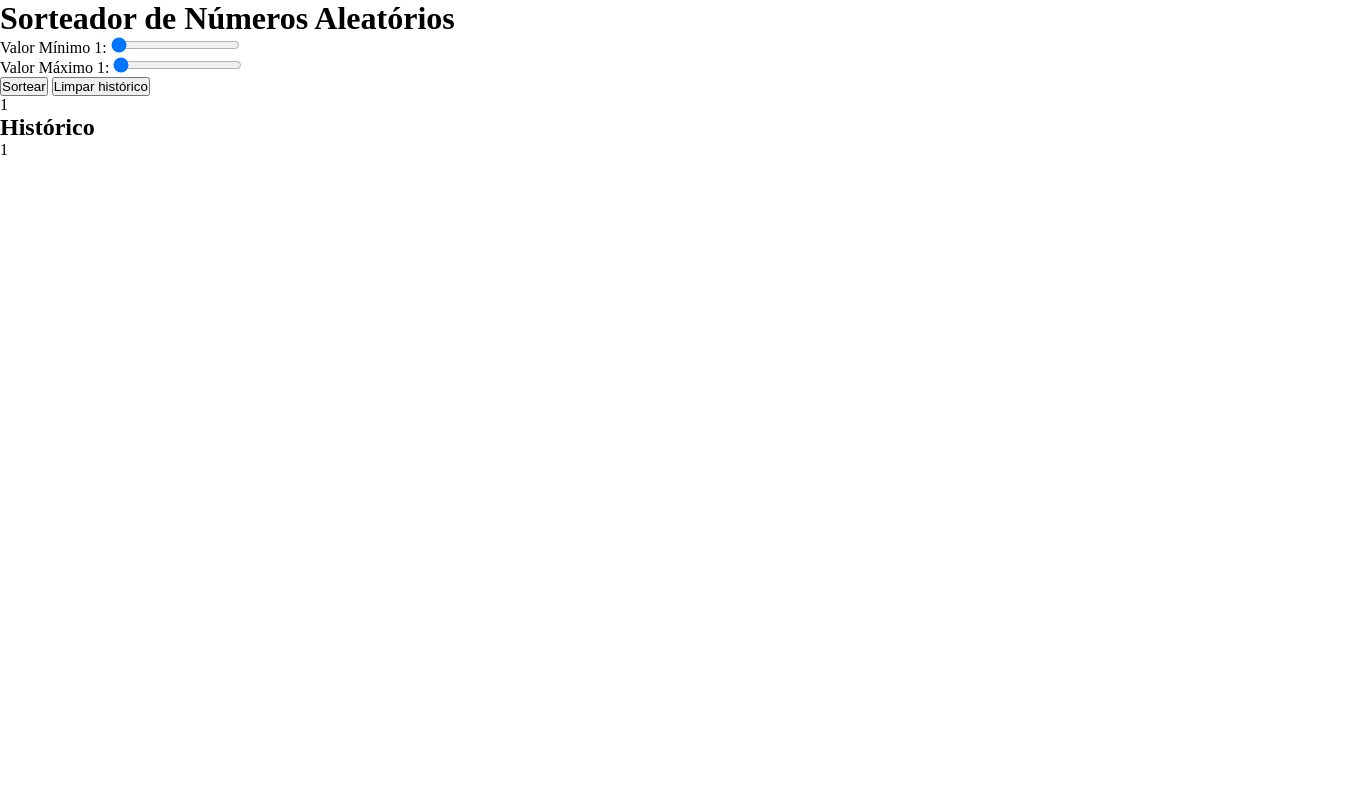
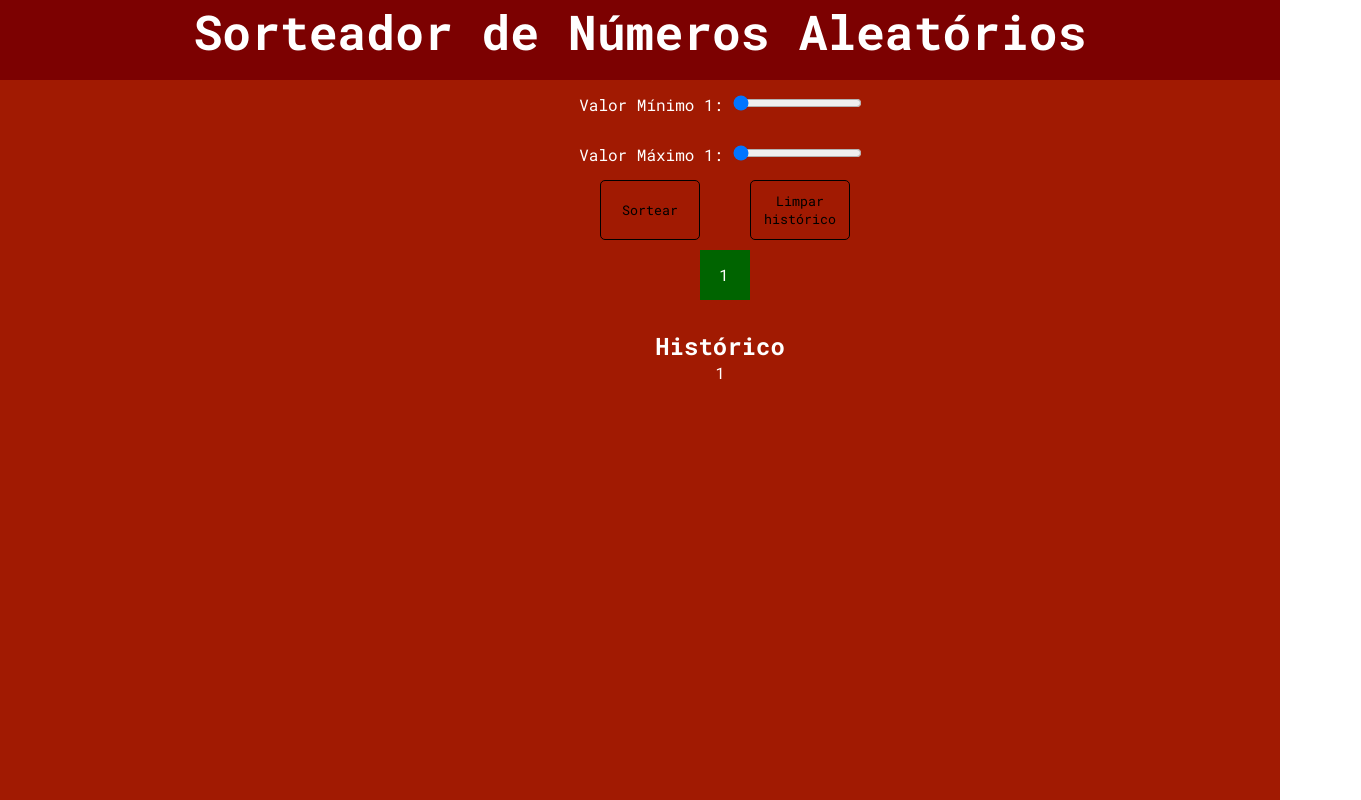
Before and after one commit to DevGabrielPortfolio/gerador-numero-aleatorio, a plain HTML site: page index.html in a window 1280 px wide. Both pictures are taken after a click on the button "Sortear". Shown: the whole page, 1361 px wide, since content can reach past the window. Drawn offline with Linux system fonts and the light colour scheme.

Commit message:
MODIFY: adicionando comentários no JavaScript, adicionando fonts vindas do google fonts, e estilizando a página

```diff
--- a/assets/css/index.css
+++ b/assets/css/index.css
@@ -2,6 +2,124 @@
     margin: 0;
     padding: 0;
     box-sizing: border-box;
+    font-family: "Roboto Mono", monospace, sans-serif;
+    color: var(--color-text);
+}
+
+
+.cabecalho{
+    width: 100vw;
+    height: 80px;
+    text-align: center;
+    font-size: 24px;
+    font-family: Georgia, 'Times New Roman', Times, serif;
+    background-color: var(--color-secondary);
+}
+
+.container-main{
+    background-color: var(--color-primary);
+    height: calc(100vh - 80px);
+    width: 100vw;
+    text-align: center;
+    position: relative;
+}
+
+.constainer-main__sliders{
+    width: 341px;
+    height: 100px;
+    display: flex;
+    flex-direction: column;
+    align-items: center;
+    position: absolute;
+    left: 550px;
+}
+
+.container-main__sliders__valor-min{
+    width: 100vw;
+    height: 50%;
+    padding-top: 14px;
+}
+
+.container-main__sliders__valor-max{
+    width: 100vw;
+    height: 50%;
+    padding-top: 14px;
+}
+
+.container-main__botoes{
+    width: 250px;
+    height: 60px;
+    position: relative;
+    position: absolute;
+    left: 600px;
+    top: 100px;
+}
+
+.container-main__botoes__sortear{
+    width: 40%;
+    height: 100%;
+    position: absolute;
+    left: 0;
+    color: var(--color-button);
+    background-color: transparent;
+    border: 1px solid var(--color-button);
+    border-radius: 5px;
+    transition: background-color 0.3s ease, transform 0.3s ease, box-shadow 0.3s ease;
+}
+
+.container-main__botoes__sortear:hover{
+    background-color: var(--color-button-hover);
+    transform: scale(1.05);
+    box-shadow: 0 4px 15px rgba(0, 0, 0, 0.3);
+}
+
+.container-main__botoes__limpar{
+    height: 100%;
+    width: 40%;
+    position: absolute;
+    right: 0;
+    color: var(--color-button);
+    background-color: transparent;
+    border: 1px solid var(--color-button);
+    border-radius: 5px;
+    transition: background-color 0.3s ease, transform 0.3s ease, box-shadow 0.3s ease;
+}
+
+.container-main__botoes__limpar:hover{
+    background-color: var(--color-button-hover);
+    transform: scale(1.05);
+    box-shadow: 0 4px 15px rgba(0, 0, 0, 0.3);
+}
+
+.container-main__resultado{
+    width: 50px;
+    height: 50px;
+    position: relative;
+    position: absolute;
+    left: 700px;
+    top: 170px;
+    background-color: var(--color-numero-sorteado-bg);
+}
+
+.container-main__resultado__saida{
+    position: absolute;
+    top: 14px;
+    left: 19px;
+}
+
+.container-main__historico{
+    width: 180px;
+    height: 150px;
+    position: absolute;
+    left: 630px;
+    top: 250px;
+}
+
+.container-main__historico-lista{
+    list-style-type: none;
+    display: flex;
+    flex-direction: column;
+    gap: 10px;
 }
 
 .hide{
--- a/assets/js/index.js
+++ b/assets/js/index.js
@@ -1,57 +1,78 @@
 // importando elementos do html
+// importando os sliders
 const sliderMin = document.getElementById('range-min');
 const sliderMax = document.getElementById('range-max');
-
+// importando os spans
 const sizeMin = document.getElementById('valor_minimo');
 const sizeMax = document.getElementById('valor_maximo');
-
+// importando os containers de resultado
 const containerNumero = document.querySelector('.container-main__resultado');
 const exibeNumero = document.querySelector('.container-main__resultado__saida');
-
+// importando os containers de histórico
 const containerHistorico = document.querySelector('.container-main__historico');
 const listaHistorico = document.querySelector('.container-main__historico-lista');
-
+// importando os botões de sorteio e de limpeza
 const botaoSortear = document.querySelector('.container-main__botoes__sortear');
 const botaoLimpar = document.querySelector('.container-main__botoes__limpar');
 
+
+// colocando os valores que os sliders se encontram no começo
 sizeMin.innerHTML = sliderMin.value;
 sizeMax.innerHTML = sliderMax.value;
 
-sliderMin.addEventListener('input', (e) => {
-    sizeMin.innerHTML = e.target.value;
-});
+// criando uma função que irá receber o slider e o display quer irá armazenar o numero
+const showNumber = (slider, display)=>{
+    slider.addEventListener('input', (e)=>{
+        display.innerHTML = e.target.value;
+    });
+}
 
-sliderMax.addEventListener('input', (e) => {
-    sizeMax.innerHTML = e.target.value;
-});
+// atualizando o numero do slider selecionado
+showNumber(sliderMin, sizeMin);
+showNumber(sliderMax, sizeMax);
 
+
+// criando lista de historico
 let historicoNumeros = [];
+// criando a constante que irá comandar quantos números irão aparecer dentro do histórico
 let maxHistorico = 5;
 
+// função que gera o número aleatório
 const gerarNumeroAleatorio = () => {
+
+    // transformando o valor do slider em número
     let minValue = parseInt(sliderMin.value);
     let maxValue = parseInt(sliderMax.value);
 
+    // verificando a condição de validade do espaçamento entre o valor máximo e mínimo
     if (minValue > maxValue) {
         exibeNumero.innerHTML = 'O valor mínimo deve ser menor ou igual ao valor máximo.';
         containerNumero.classList.remove('hide');
-
-
+    // caso não caia dentro da verificação, começa o processo de gerar um número e exibi-lo
     } else {
+        // gera o numero aleatório dentro do intervalo fornecido
         const numeroAleatorio = Math.floor(Math.random() * (maxValue - minValue + 1)) + minValue;
 
+        // mostro o container que irá exibir o resultado
         containerNumero.classList.remove('hide');
+        // mostro o resultado
         exibeNumero.innerHTML = numeroAleatorio;
 
+        // insiro na lista de resultados no histórico
         historicoNumeros.unshift(numeroAleatorio);
 
 
+        // verifico se o número de itens dentro da lista de histórico é maior que o limite pré-estabelecido pela variável
         if (historicoNumeros.length > maxHistorico) {
+            // remove o ultimo item caso o numero tenha exedido
             historicoNumeros.pop();
         }
 
+        // verifica se a variavel "containerHistorico" não é null ou undefined
         if (containerHistorico) {
+            // exibe o container que irá armazenar o histórico
             containerHistorico.style.display = 'block';
+            // insiro dentro da lista de histórico(html) o que está dentro da variável de historico(js)
             listaHistorico.innerHTML = historicoNumeros
                 .map((numero) => `<li class="container-main__historico-item">${numero}</li>`)
                 .join('');
@@ -59,28 +80,49 @@ const gerarNumeroAleatorio = () => {
     }
 };
 
+// função de copiar o numero gerado
 const copiarNumero = () => {
+    // alerto o usuario de que o número ja foi copiado para a área de transferencia
     alert('Número copiado com sucesso!');
+    // mando o ultimo numero gerado para a área de transferencia do usuario
     navigator.clipboard.writeText(exibeNumero.textContent);
 };
 
+// função que irá limpar o historico
 const limparDados = () => {
+    // exibo uma mensagem perguntando se o usuario realmente deseja deletar o historico de numeros gerados
     const confirmacao = confirm('Deseja excluir o histórico?');
 
+    // verifico se a variavel "confirmacao" não é null ou undefined
     if (confirmacao) {
+        // deleto os itens da lista de historico
         historicoNumeros = [];
+        // limpo o ultmo numero gerado
         exibeNumero.innerHTML = '';
+        // escondo o container com a classe(css) .hide
         containerNumero.classList.add('hide');
 
+        // limpo o elemento de lista(html), para de inserir LIs
         listaHistorico.innerHTML = '';
-        containerHistorico.style.display = 'none';
 
+        // informo o usuário de que a página foi limpa
         alert('Histórico excluído!');
+
+        // voltar para 1 os sliders
+        sliderMin.value = 1;
+        sliderMax.value = 1
+
+        // mostrando o valor que esta sendo apresentado
+        sizeMin.innerHTML = sliderMin.value;
+        sizeMax.innerHTML = sliderMax.value;
+
     } else {
+        // caso o usuário diga que não deseja deletar os numeros gerados, informo o usuario de que a lista foi mantida
         alert('Histórico mantido!');
     }
 };
 
+// adiciono cada uma das funções aos seus respectivos botões
 botaoLimpar.addEventListener('click', limparDados);
 containerNumero.addEventListener('click', copiarNumero);
 botaoSortear.addEventListener('click', gerarNumeroAleatorio);
--- a/index.html
+++ b/index.html
@@ -10,6 +10,11 @@
     <link rel="stylesheet" href="./assets/css/config.css">
     <!-- arquivo principal -->
     <link rel="stylesheet" href="./assets/css/index.css">
+
+    <!-- importação de fonte -->
+    <link rel="preconnect" href="https://fonts.googleapis.com">
+    <link rel="preconnect" href="https://fonts.gstatic.com" crossorigin>
+    <link href="https://fonts.googleapis.com/css2?family=Roboto+Mono:ital,wght@0,100..700;1,100..700&display=swap" rel="stylesheet">
 
     <!-- arquivo JS -->
     <script src="./assets/js/index.js" defer></script>
@@ -28,14 +33,14 @@
 
             <div class="container-main__sliders__valor-min">
 
-                <label>Valor Mínimo <span id="valor_minimo"></span>: <input type="range" name="range_min" id="range-min" min="1" max="100" value="1"></label>
+                <label>Valor Mínimo <span id="valor_minimo"></span>: <input type="range" name="range_min" id="range-min" min="1" max="100" value="1" class="slider"></label>
 
             </div><!--container-main__sliders__valor-min-->
 
 
             <div class="container-main__sliders__valor-max">
 
-                <label>Valor Máximo <span id="valor_maximo"></span>: <input type="range" name="range_max" id="range-max" min="1" max="100" value="1"></label>
+                <label>Valor Máximo <span id="valor_maximo"></span>: <input type="range" name="range_max" id="range-max" min="1" max="100" value="1" class="slider"></label>
 
             </div><!--container-main__sliders__valor-max-->
 
```
